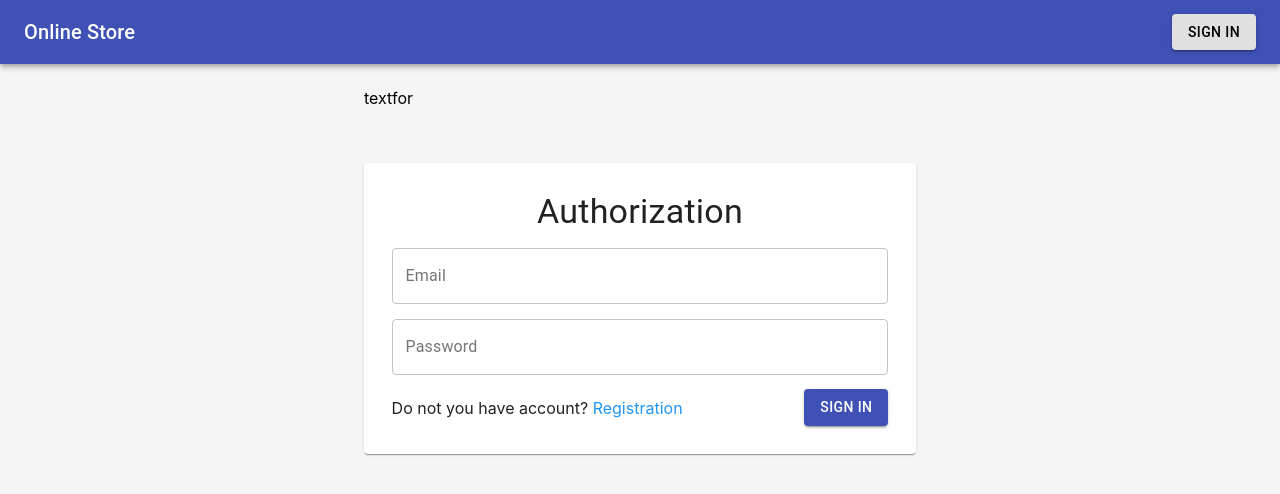
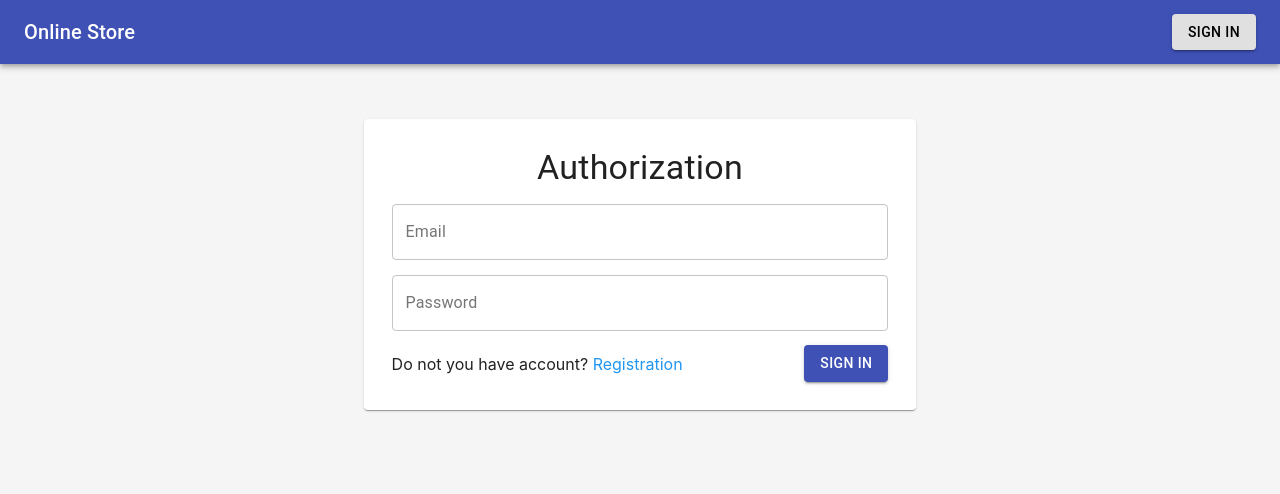
Before and after one commit to kasyan99/online-store, a React (Create React App) app in the folder client/: page /login in a window 1280 px wide. Shown: the top 494 px of the page. Built offline with nearby package versions, Linux system fonts and the light colour scheme; no server answers.

Commit message:
feat(client): add validation for forms
Add validation for admin page(type modal creator, brand modal creator, device modal creator). Add react hook form on auth page to add validation

```diff
--- a/client/src/components/adminModal/BrandForm.tsx
+++ b/client/src/components/adminModal/BrandForm.tsx
@@ -14,17 +14,20 @@ const BrandForm = () => {
    }
 
    const { register, handleSubmit, formState: { errors }, resetField } = useForm<Inputs>();
-   const onSubmit: SubmitHandler<Inputs> = data => addBrand(data.brand);
+   const onSubmit: SubmitHandler<Inputs> = data => addBrand(data.brand)
+
+   const maxLength = 15
 
    return (
       /* "handleSubmit" will validate your inputs before invoking "onSubmit" */
       <form onSubmit={handleSubmit(onSubmit)}>
          {/* register your input into the hook by invoking the "register" function */}
          <InputContainer>
-            <TextField id={'Brand'} label={"Brand"} variant="outlined" {...register("brand", { required: true })} />
+            <TextField id={'Brand'} label={"Brand"} variant="outlined" {...register("brand", { required: true, maxLength })} />
          </InputContainer>
 
-         {errors.brand && <span>This field is required</span>}
+         {errors.brand && <span style={{ color: 'red' }}>{errors.brand.type === 'maxLength' ? `Max length is ${maxLength}` : errors.brand.message}</span>}
+
 
          <SubmitBtn />
 
--- a/client/src/components/adminModal/DeviceForm.tsx
+++ b/client/src/components/adminModal/DeviceForm.tsx
@@ -35,8 +35,11 @@ const DeviceForm: React.FC<Props> = observer(({ closeModal }) => {
    const onSubmit: SubmitHandler<Inputs> = data => {
       const brandId = getBrandId(data.deviceBrand).toString()
       const typeId = getTypeId(data.deviceType).toString()
-
-      addDevice(data, brandId, typeId)
+      if (file) {
+         addDevice(data, brandId, typeId)
+      } else {
+         setFileError(true)
+      }
    }
 
    //create device on server
@@ -45,7 +48,7 @@ const DeviceForm: React.FC<Props> = observer(({ closeModal }) => {
 
       formData.append('name', `${data.deviceName}`)
       formData.append('price', `${data.devicePrice}`)
-      formData.append('img', file)
+      file && formData.append('img', file)
       formData.append('brandId', brandId)
       formData.append('typeId', typeId)
       formData.append('info', JSON.stringify(info))
@@ -61,7 +64,8 @@ const DeviceForm: React.FC<Props> = observer(({ closeModal }) => {
       deviceAPI.getBrands().then(brands => device.setBrands(brands))
    }, [device])
 
-   const [file, setFile] = useState<any>(null)
+   const [file, setFile] = useState<File | null>(null)
+   const [fileError, setFileError] = useState(false)
    const [info, setInfo] = useState<Array<{ title: string, descriptions: string, id: number }>>([])
 
    //add title and description for propery
@@ -95,21 +99,23 @@ const DeviceForm: React.FC<Props> = observer(({ closeModal }) => {
 
    return (
       <>
-
          {/* "handleSubmit" will validate your inputs before invoking "onSubmit" */}
          <FormProvider {...methods} >
             <form onSubmit={handleSubmit(onSubmit)} >
                {/* register your input into the hook by invoking the "register" function */}
                {/*to use "register" function in "SelectModal" you should put input name and options into 'registerInput'*/}
-               <ModalSelect list={device.types} labelName='Type' registerInput={{ name: 'deviceType', options: { required: true } }} />
-               <ModalSelect list={device.brands} labelName='Brand' registerInput={{ name: 'deviceBrand', options: { required: true } }} />
+               <ModalSelect list={device.types} labelName='Type' registerInput={{ name: 'deviceType', options: { required: 'Device type is required' } }} />
+               {errors.deviceType && <span className={classes.mb} style={{ color: 'red', display: 'block' }}>{errors.deviceType.message}</span>}
+               <ModalSelect list={device.brands} labelName='Brand' registerInput={{ name: 'deviceBrand', options: { required: 'Device brand is required' } }} />
+               {errors.deviceBrand && <span className={classes.mb} style={{ color: 'red', display: 'block' }}>{errors.deviceBrand.message}</span>}
                <InputContainer>
-                  <TextField id={'deviceName'} label={"Device Name"} variant="outlined" {...register("deviceName", { required: true })} />
+                  <TextField id={'deviceName'} label={"Device Name"} variant="outlined" {...register("deviceName", { required: 'Device name is required' })} />
                </InputContainer>
+               {errors.deviceName && <span className={classes.mb} style={{ color: 'red', display: 'block' }}>{errors.deviceName.message}</span>}
                <InputContainer>
-                  <TextField id={'devicePrice'} label={"Device Price"} variant="outlined" {...register("devicePrice", { required: true })} />
+                  <TextField id={'devicePrice'} label={"Device Price"} type='number' variant="outlined" {...register("devicePrice", { required: 'Device price is required' })} />
                </InputContainer>
-
+               {errors.devicePrice && <span className={classes.mb} style={{ color: 'red', display: 'block' }}>{errors.devicePrice.message}</span>}
                {/*button that upload img*/}
                <div className={classes.mb}>
                   <Button
@@ -121,11 +127,15 @@ const DeviceForm: React.FC<Props> = observer(({ closeModal }) => {
                      <input
                         type="file"
                         hidden
-                        onChange={(e: React.ChangeEvent<HTMLInputElement>) => e.target.files && setFile(e.target.files[0])}
+                        onChange={(e: React.ChangeEvent<HTMLInputElement>) => {
+                           e.target.files && setFile(e.target.files[0]);
+                           setFileError(false)
+                        }}
                      />
                   </Button>
                   <span> {file?.name}</span>
                </div>
+               {fileError && <span className={classes.mb} style={{ color: 'red', display: 'block' }}>Upload image</span>}
 
                {/* inputs for property title and descriptions*/}
                {info.map((i) => {
@@ -155,9 +165,6 @@ const DeviceForm: React.FC<Props> = observer(({ closeModal }) => {
                {/*button that creates inputs for property title and descriptions*/}
                <Button variant='outlined' color="primary" onClick={addInfo} className={classes.mb}>Add New Property</Button>
 
-
-               {errors.deviceName && <span>This field is required</span>}
-
                <SubmitBtn />
             </form>
          </FormProvider>
@@ -165,4 +172,9 @@ const DeviceForm: React.FC<Props> = observer(({ closeModal }) => {
    );
 })
 
+
+// const ErrorMessage = () => {
+
+// }
+
 export default DeviceForm
--- a/client/src/components/adminModal/TypeForm.tsx
+++ b/client/src/components/adminModal/TypeForm.tsx
@@ -15,15 +15,16 @@ const TypeForm = () => {
    const { register, handleSubmit, formState: { errors }, resetField } = useForm<Inputs>();
    const onSubmit: SubmitHandler<Inputs> = data => addType(data.type);
 
+   const maxLength = 15
    return (
       /* "handleSubmit" will validate your inputs before invoking "onSubmit" */
       <form onSubmit={handleSubmit(onSubmit)}>
          {/* register your input into the hook by invoking the "register" function */}
          <InputContainer>
-            <TextField id={'Type'} label={"Type"} variant="outlined" {...register("type", { required: true })} />
+            <TextField id={'Type'} label={"Type"} variant="outlined" {...register("type", { required: 'This field is required', maxLength: maxLength })} />
          </InputContainer>
 
-         {errors.type && <span>This field is required</span>}
+         {errors.type && <span style={{ color: 'red' }}>{errors.type.type === 'maxLength' ? `Max length is ${maxLength}` : errors.type.message}</span>}
 
          <SubmitBtn />
       </form>
--- a/client/src/pages/Auth/Auth.tsx
+++ b/client/src/pages/Auth/Auth.tsx
@@ -9,11 +9,12 @@ import { LOGIN_ROUTE, REGISTRATION_ROUTE, SHOP_ROUTE } from '../../utils/routesC
 import { useLocation, useNavigate } from 'react-router-dom';
 import NavLink from '../../components/NavLink';
 import { userAPI } from '../../api/userAPI';
-import { ChangeEvent, useContext, useState } from 'react';
+import { useContext } from 'react';
 import { observer } from 'mobx-react-lite';
 import { Context } from '../..';
 import { AxiosError } from 'axios';
 import { IUser } from '../../models/models';
+import { useForm, SubmitHandler } from "react-hook-form";
 
 const useStyles = makeStyles({
    root: {
@@ -24,7 +25,7 @@ const useStyles = makeStyles({
    noPadding: {
       padding: 0
    },
-   formControll: {
+   mb: {
       marginBottom: '3%'
    },
    text: {
@@ -41,11 +42,16 @@ const Auth = observer(() => {
    const location = useLocation()
    const navigate = useNavigate()
    const onRegistr = location.pathname === REGISTRATION_ROUTE
-   const [email, setEmail] = useState<string>('')
-   const [password, setPassword] = useState<string>('')
 
-   const onClick = async () => {
+   type Inputs = {
+      email: string,
+      password: string
+   };
 
+   const methods = useForm<Inputs>();
+   const { register, handleSubmit, formState: { errors } } = methods;
+
+   const onSubmit: SubmitHandler<Inputs> = async ({ email, password }) => {
       try {
          let data: IUser
 
@@ -67,25 +73,37 @@ const Auth = observer(() => {
       }
    }
 
-   const changeValue = (setValue: (value: string) => void) => {
-      return (e: ChangeEvent<HTMLInputElement>) => setValue(e.target.value)
-   }
-
    return (
       <Container maxWidth="sm">
-         <div>textfor</div>
          <Card className={classes.root}>
+            <form onSubmit={handleSubmit(onSubmit)} >
+
                <CardContent className={classes.noPadding}>
                   <Typography variant='h4' component="h2" style={{ textAlign: 'center', marginBottom: '3%' }}>
                      {onRegistr ? 'Registration' : 'Authorization'}
                   </Typography>
                   <FormGroup>
-                  <FormControl fullWidth className={classes.formControll}>
-                     <TextField label='Email' variant="outlined" placeholder='Enter your email...' value={email} onChange={changeValue(setEmail)} />
+                     <FormControl fullWidth className={classes.mb}>
+                        <TextField
+                           label='Email'
+                           type="email"
+                           variant="outlined"
+                           placeholder='Enter your email...'
+                           {...register("email", { required: 'Email is required' })}
+                        />
                      </FormControl>
-                  <FormControl fullWidth className={classes.formControll}>
-                     <TextField label='Password' variant="outlined" type='password' placeholder='Enter your password...' value={password} onChange={changeValue(setPassword)} />
+                     {errors.email && <span className={classes.mb} style={{ color: 'red', display: 'block' }}>{errors.email.message}</span>}
+                     <FormControl fullWidth className={classes.mb}>
+                        <TextField
+                           label='Password'
+                           variant="outlined"
+                           type='password'
+                           placeholder='Enter your password...'
+                           {...register("password", { required: 'Password is required' })}
+                        />
                      </FormControl>
+                     {errors.password && <span className={classes.mb} style={{ color: 'red', display: 'block' }}>{errors.password.message}</span>}
+
                   </FormGroup>
                </CardContent>
                <CardActions className={classes.noPadding} style={{ display: 'flex', justifyContent: 'space-between' }}>
@@ -93,9 +111,17 @@ const Auth = observer(() => {
                      <span className={classes.text}>{onRegistr ? 'Do you have account?' : 'Do not you have account?'}</span> <NavLink to={onRegistr ? LOGIN_ROUTE : REGISTRATION_ROUTE}>{onRegistr ? 'Sign in' : 'Registration'}</NavLink>
                   </span>
 
-               <Button variant="contained" color='primary' onClick={onClick}>{onRegistr ? 'Sign up' : 'Sign in'}</Button>
+                  <Button
+                     type='submit'
+                     variant="contained"
+                     color='primary'
+                  >
+                     {onRegistr ? 'Sign up' : 'Sign in'}
+                  </Button>
                </CardActions>
+            </form>
          </Card>
+
       </Container>
    );
 })
```
Also changed, not shown: 2 other files (tests, documents, lock files or other folders). Lines whose indentation alone changed are shown as unchanged.
